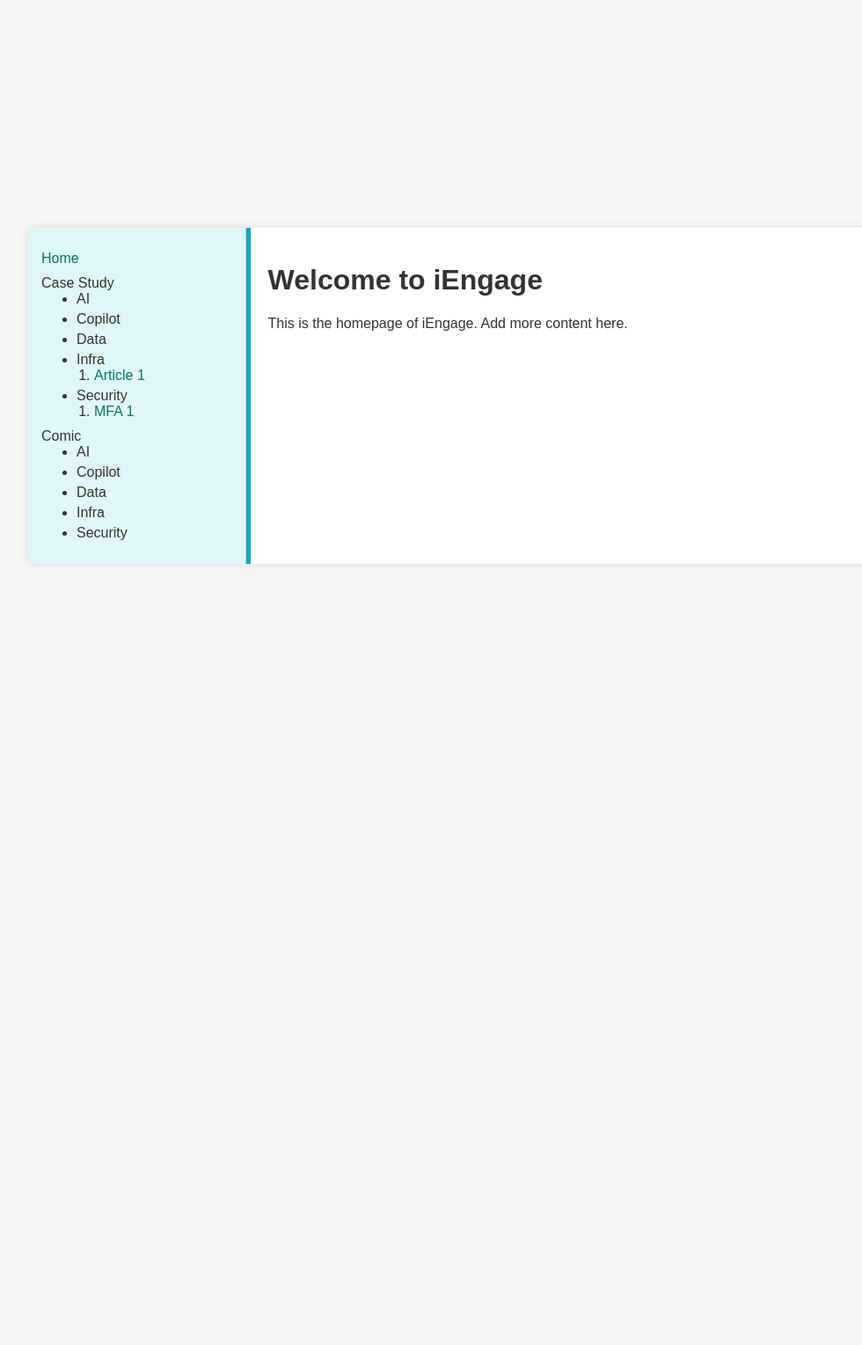
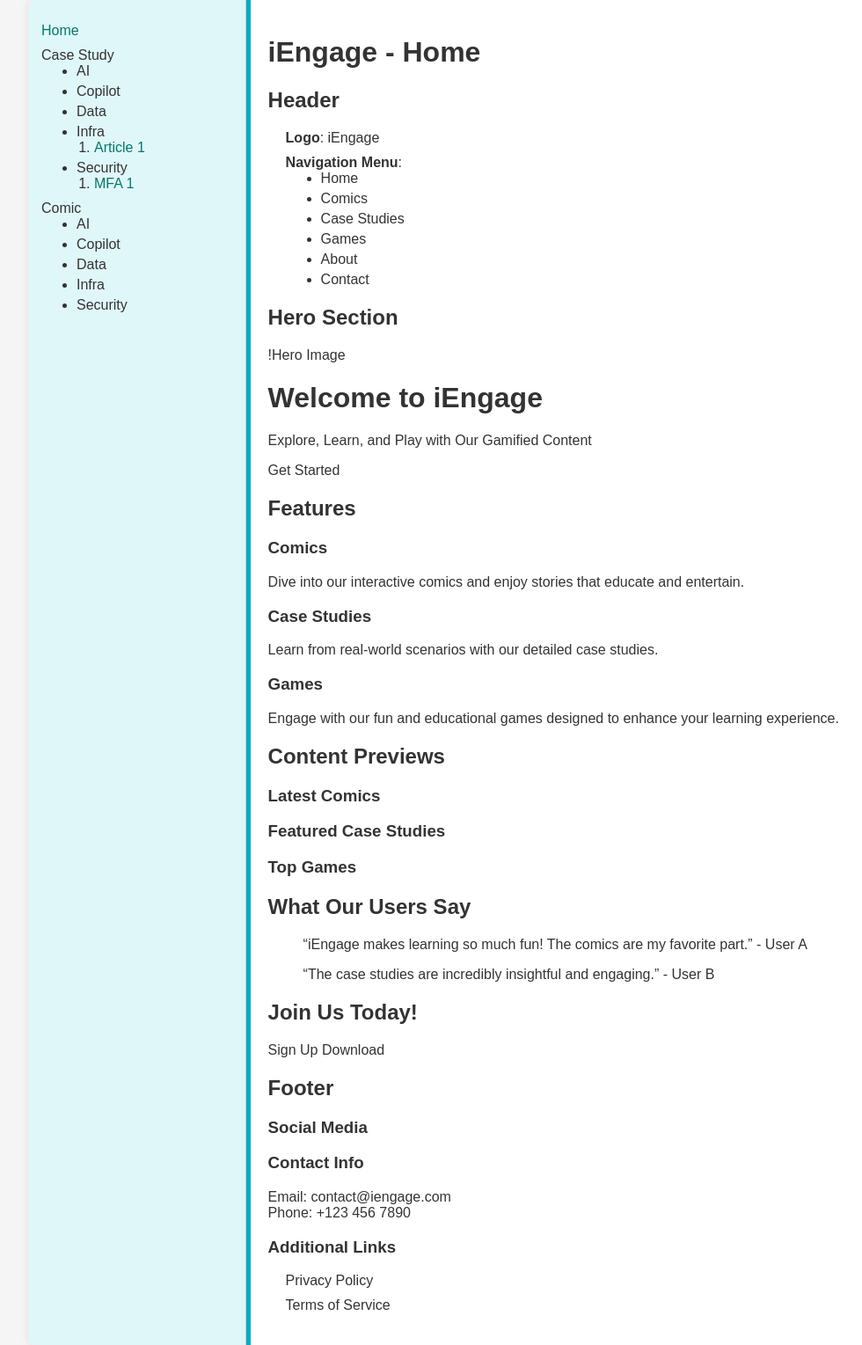
Before and after one commit to ningweinw/iengage, a Jekyll site: the page built from index.markdown, in a window 1280 px wide. Shown: the whole page at 88% size, without its empty margins (8-988 px from the left). Built offline with Jekyll 4.4.1, drawn with Linux system fonts in a browser that asks for light colours; before the commit the page ends 900 px from its top, so only the background shows below that.

Commit message:
Update index.markdown

```diff
--- a/index.markdown
+++ b/index.markdown
@@ -5,6 +5,63 @@
 layout: default
 title: Home
 ---
+# iEngage - Home
+
+## Header
+- **Logo**: iEngage
+- **Navigation Menu**:
+  - Home
+  - Comics
+  - Case Studies
+  - Games
+  - About
+  - Contact
+
+## Hero Section
+!Hero Image
+
 # Welcome to iEngage
+Explore, Learn, and Play with Our Gamified Content
 
-This is the homepage of iEngage. Add more content here.
+Get Started <!-- Call to Action Button -->
+
+## Features
+### Comics
+Dive into our interactive comics and enjoy stories that educate and entertain.
+
+### Case Studies
+Learn from real-world scenarios with our detailed case studies.
+
+### Games
+Engage with our fun and educational games designed to enhance your learning experience.
+
+## Content Previews
+### Latest Comics
+<!-- Add thumbnails and descriptions here -->
+
+### Featured Case Studies
+<!-- Add thumbnails and descriptions here -->
+
+### Top Games
+<!-- Add thumbnails and descriptions here -->
+
+## What Our Users Say
+> "iEngage makes learning so much fun! The comics are my favorite part." - User A
+
+> "The case studies are incredibly insightful and engaging." - User B
+
+## Join Us Today!
+Sign Up <!-- Call to Action Button -->
+Download <!-- Call to Action Button -->
+
+## Footer
+### Social Media
+<!-- Social media links -->
+
+### Contact Info
+Email: contact@iengage.com
+Phone: +123 456 7890
+
+### Additional Links
+- Privacy Policy
+- Terms of Service
```
